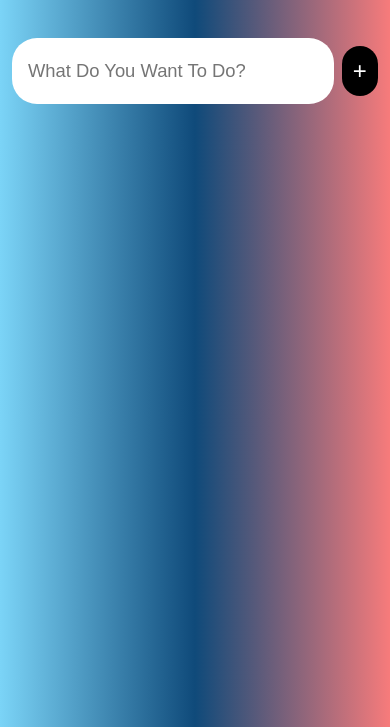
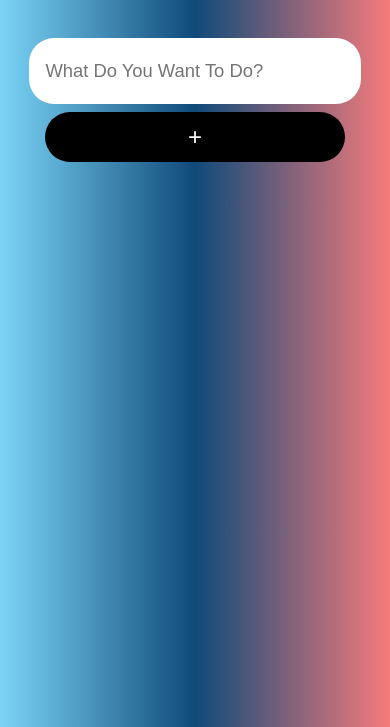
Before and after one commit to BezzB/ToDoList, a website built with webpack: page src/index.html in a window 390 px wide. Shown: the part 117-844 px from the top of the page. Built offline with nearby package versions, Linux system fonts and the light colour scheme.

Commit message:
Update style.css

```diff
--- a/src/style.css
+++ b/src/style.css
@@ -39,6 +39,7 @@ h1 {
   margin: 0.25rem;
   border-radius: 25px;
 }
+
 .addButton{
   height: 50px;
   width: 50px;
@@ -80,6 +81,7 @@ h1 {
   font-size: 1.4rem;
 }
 
+
 .editButton,
 .removeButton{
     font-size: 1.4rem;
@@ -96,3 +98,21 @@ h1 {
     color: cornflowerblue;
     font-size: 1.5rem;
 }
+
+@media screen and (max-width: 600px) {
+  .input_div {
+    flex-direction: column;
+  }
+
+  .input_div .input {
+    width: 80%;
+  }
+
+  .addButton {
+    width: 80%;
+  }
+
+  .item_input{
+    width: 80%;
+  }
+}
```
Also changed, not shown: dist/index.bundle.js.
